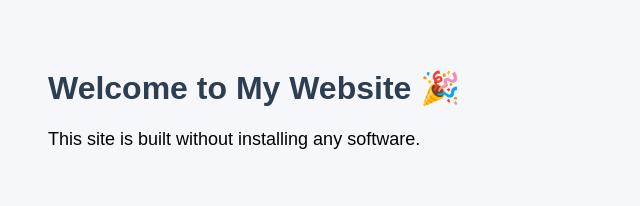
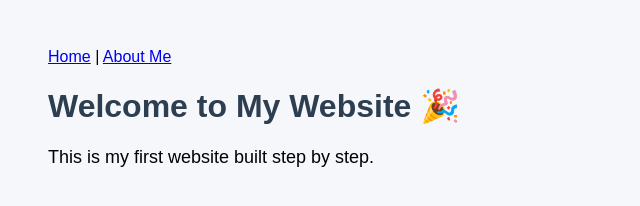
Before and after one commit to yolandamasiza/my-first-website, a plain HTML site: page index.html in a window 1280 px wide. Shown: the whole page, without its empty margins (0-640 px from the left). Drawn offline with Linux system fonts and the light colour scheme.

Commit message:
Update index.html

```diff
--- a/index.html
+++ b/index.html
@@ -5,7 +5,12 @@
     <link rel="stylesheet" href="style.css">
 </head>
 <body>
+    <nav>
+        <a href="index.html">Home</a> |
+        <a href="about.html">About Me</a>
+    </nav>
+
     <h1>Welcome to My Website 🎉</h1>
-    <p>This site is built without installing any software.</p>
+    <p>This is my first website built step by step.</p>
 </body>
 </html>
```
